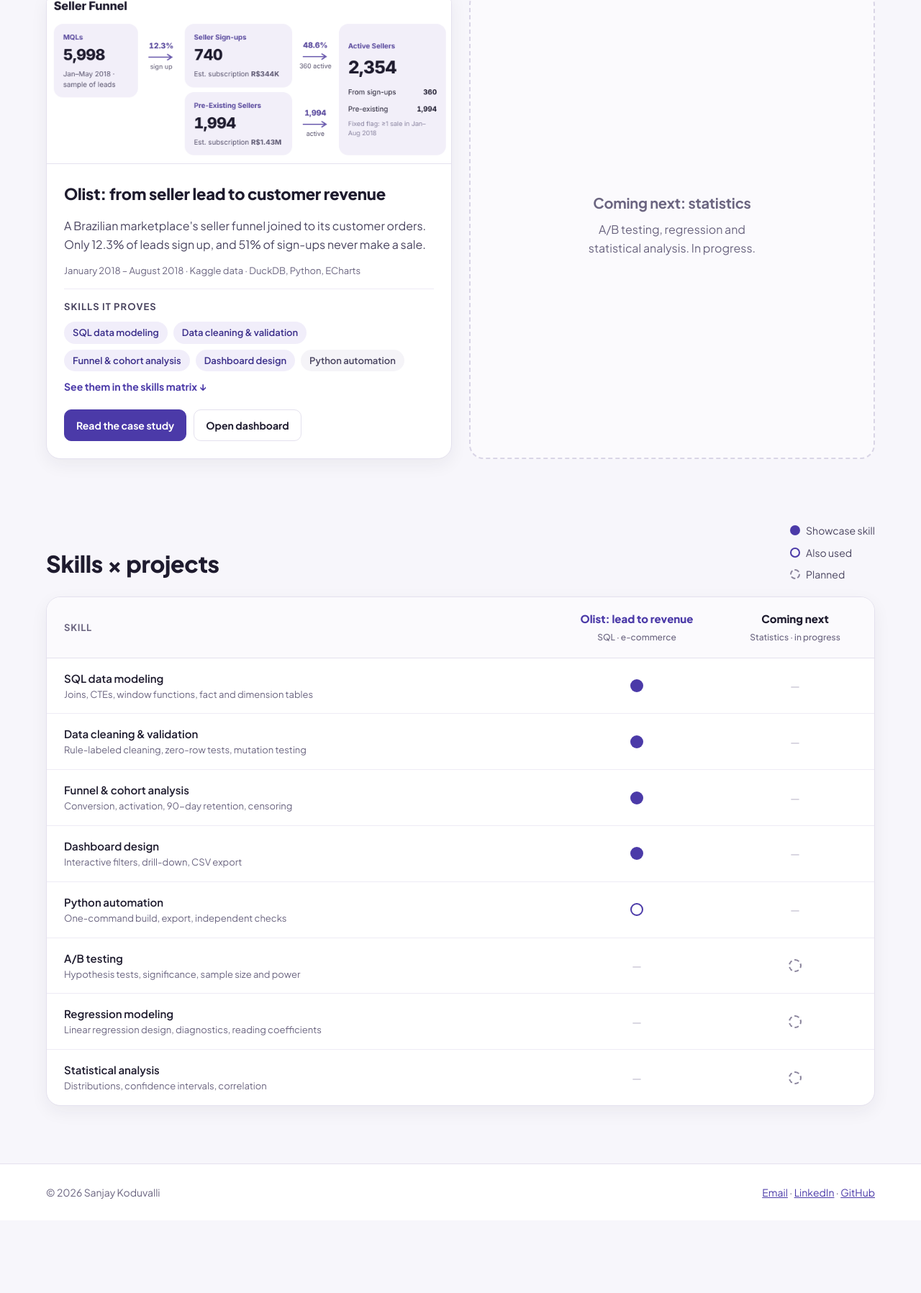
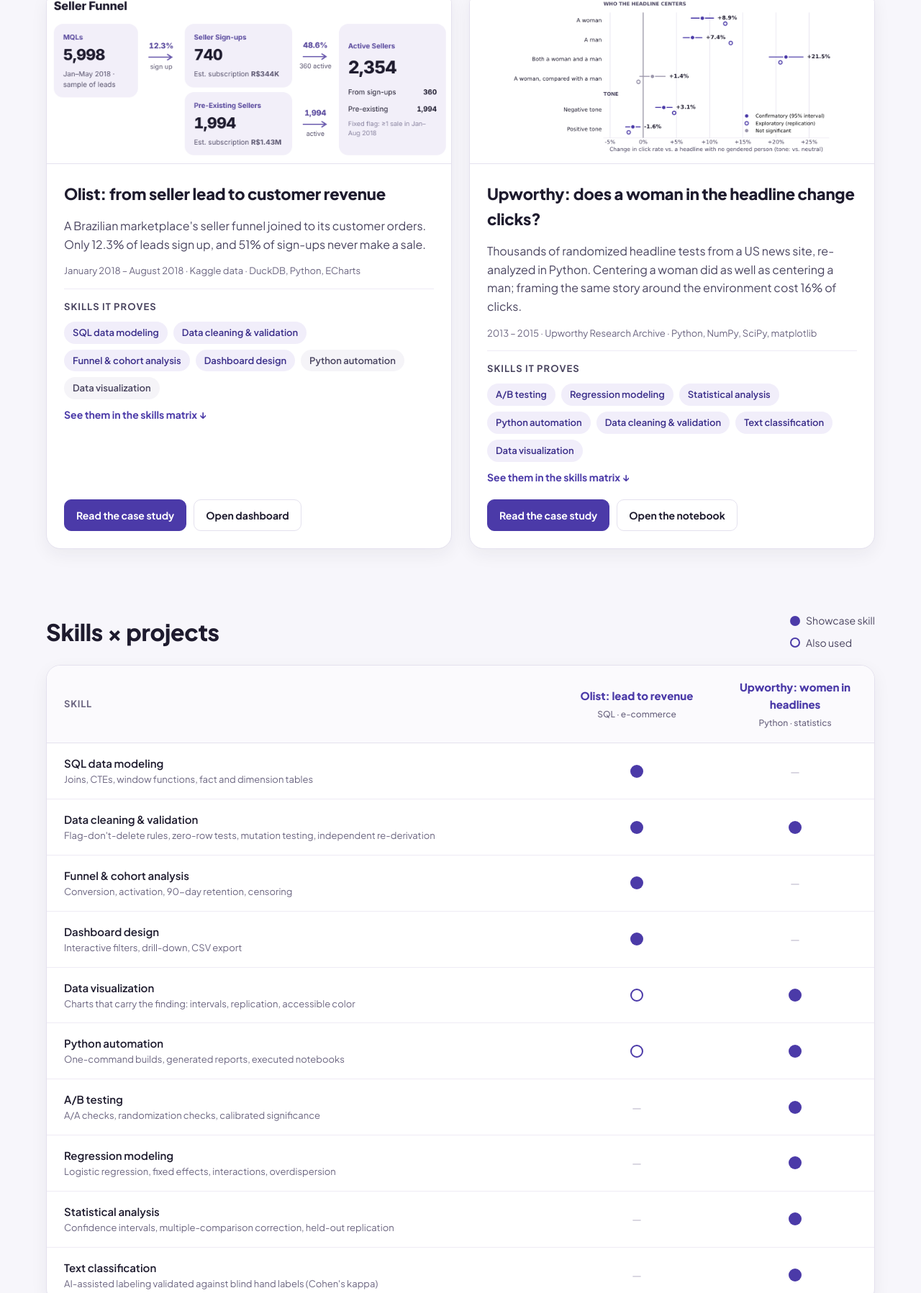
Before and after one commit to SanjayKoduvalli/sanjaykoduvalli.github.io, a plain HTML site: page index.html in a window 1280 px wide. Shown: the part 690-2487 px from the top of the page at 72% size. Before the commit the page ends 2386 px from the top, so only its background shows below. Drawn offline with Linux system fonts and the light colour scheme.

Commit message:
Add Upworthy project card and skills column; revise skills list

```diff
--- a/assets/site.css
+++ b/assets/site.css
@@ -107,6 +107,7 @@ a.dot:hover { background: var(--accent-soft); }
    the targeted column is tinted so the reader lands on it. */
 .matrix th[id] { scroll-margin-top: 200px; }
 .matrix:has(#matrix-olist:target) tr > :nth-child(2) { background: var(--accent-soft); }
+.matrix:has(#matrix-upworthy:target) tr > :nth-child(3) { background: var(--accent-soft); }
 .key { width: 14px; height: 14px; border-radius: 50%; box-sizing: border-box; display: inline-block; }
 .key.show { background: var(--accent); }
 .key.used { border: 2px solid var(--accent); }
--- a/index.html
+++ b/index.html
@@ -4,7 +4,7 @@
 <meta charset="utf-8">
 <meta name="viewport" content="width=device-width, initial-scale=1">
 <title>Sanjay Koduvalli · Analytics Portfolio</title>
-<meta name="description" content="Analytics portfolio of Sanjay Koduvalli: case studies with the full analysis and the dashboards they produced.">
+<meta name="description" content="Analytics portfolio of Sanjay Koduvalli: case studies with the full analysis, the code and what it produced.">
 <link rel="preconnect" href="https://fonts.googleapis.com">
 <link rel="preconnect" href="https://fonts.gstatic.com" crossorigin>
 <link rel="stylesheet" href="https://fonts.googleapis.com/css2?family=Plus+Jakarta+Sans:wght@400;500;600;700;800&display=swap">
@@ -77,6 +77,7 @@
               <span class="chip">Funnel &amp; cohort analysis</span>
               <span class="chip">Dashboard design</span>
               <span class="chip quiet">Python automation</span>
+              <span class="chip quiet">Data visualization</span>
             </div>
             <a class="skills-link" href="#matrix-olist">See them in the skills matrix ↓</a>
           </div>
@@ -86,9 +87,30 @@
           </div>
         </div>
       </article>
-      <article class="placeholder-card">
-        <h3>Coming next: statistics</h3>
-        <p>A/B testing, regression and statistical analysis. In progress.</p>
+      <article class="card project-card">
+        <img class="thumb" src="assets/upworthy-headlines.png" alt="Chart: headlines centering a woman (+8.9%) or a man (+7.4%) get more clicks than headlines with no gendered person; woman vs. man is not significantly different" width="1384" height="592" loading="lazy">
+        <div class="body">
+          <h3>Upworthy: does a woman in the headline change clicks?</h3>
+          <p>Thousands of randomized headline tests from a US news site, re-analyzed in Python. Centering a woman did as well as centering a man; framing the same story around the environment cost 16% of clicks.</p>
+          <p class="meta">2013 – 2015 · Upworthy Research Archive · Python, NumPy, SciPy, matplotlib</p>
+          <div class="card-skills">
+            <p class="label">Skills it proves</p>
+            <div class="chips">
+              <span class="chip">A/B testing</span>
+              <span class="chip">Regression modeling</span>
+              <span class="chip">Statistical analysis</span>
+              <span class="chip">Python automation</span>
+              <span class="chip">Data cleaning &amp; validation</span>
+              <span class="chip">Text classification</span>
+              <span class="chip">Data visualization</span>
+            </div>
+            <a class="skills-link" href="#matrix-upworthy">See them in the skills matrix ↓</a>
+          </div>
+          <div class="btns">
+            <a class="btn primary small" href="https://sanjaykoduvalli.github.io/upworthy_headlines/">Read the case study</a>
+            <a class="btn small" href="https://github.com/SanjayKoduvalli/upworthy_headlines/blob/main/notebooks/walkthrough.ipynb">Open the notebook</a>
+          </div>
+        </div>
       </article>
     </div>
   </section>
@@ -101,8 +123,7 @@
       <div class="legend" aria-label="Legend">
         <span><span class="key show" aria-hidden="true"></span>Showcase skill</span>
         <span><span class="key used" aria-hidden="true"></span>Also used</span>
-        <span><span class="key planned" aria-hidden="true"></span>Planned</span>
-      </div>
+              </div>
     </div>
     <div class="card matrix-box">
       <table class="matrix">
@@ -110,7 +131,7 @@
           <tr>
             <th scope="col">Skill</th>
             <th scope="col" id="matrix-olist"><a href="https://sanjaykoduvalli.github.io/olist_marketing_and_sales_dashboard/">Olist: lead to revenue</a><span class="sub">SQL · e-commerce</span></th>
-            <th scope="col">Coming next<span class="sub">Statistics · in progress</span></th>
+            <th scope="col" id="matrix-upworthy"><a href="https://sanjaykoduvalli.github.io/upworthy_headlines/">Upworthy: women in headlines</a><span class="sub">Python · statistics</span></th>
           </tr>
         </thead>
         <tbody>
@@ -120,9 +141,9 @@
             <td>—</td>
           </tr>
           <tr>
-            <th scope="row">Data cleaning &amp; validation<span class="sub">Rule-labeled cleaning, zero-row tests, mutation testing</span></th>
+            <th scope="row">Data cleaning &amp; validation<span class="sub">Flag-don't-delete rules, zero-row tests, mutation testing, independent re-derivation</span></th>
             <td><a class="dot show" href="https://sanjaykoduvalli.github.io/olist_marketing_and_sales_dashboard/#clean" aria-label="Olist: data cleaning and validation (showcase)"></a></td>
-            <td>—</td>
+            <td><a class="dot show" href="https://sanjaykoduvalli.github.io/upworthy_headlines/#clean" aria-label="Upworthy: data cleaning and validation (showcase)"></a></td>
           </tr>
           <tr>
             <th scope="row">Funnel &amp; cohort analysis<span class="sub">Conversion, activation, 90-day retention, censoring</span></th>
@@ -135,24 +156,34 @@
             <td>—</td>
           </tr>
           <tr>
-            <th scope="row">Python automation<span class="sub">One-command build, export, independent checks</span></th>
-            <td><a class="dot used" href="https://sanjaykoduvalli.github.io/olist_marketing_and_sales_dashboard/#valid" aria-label="Olist: Python automation (also used)"></a></td>
-            <td>—</td>
+            <th scope="row">Data visualization<span class="sub">Charts that carry the finding: intervals, replication, accessible color</span></th>
+            <td><a class="dot used" href="https://sanjaykoduvalli.github.io/olist_marketing_and_sales_dashboard/#dash" aria-label="Olist: data visualization (also used)"></a></td>
+            <td><a class="dot show" href="https://sanjaykoduvalli.github.io/upworthy_headlines/#gender" aria-label="Upworthy: data visualization (showcase)"></a></td>
           </tr>
           <tr>
-            <th scope="row">A/B testing<span class="sub">Hypothesis tests, significance, sample size and power</span></th>
-            <td>—</td>
-            <td><span class="dot planned" role="img" aria-label="Upcoming statistics project: A/B testing (planned)"></span></td>
+            <th scope="row">Python automation<span class="sub">One-command builds, generated reports, executed notebooks</span></th>
+            <td><a class="dot used" href="https://sanjaykoduvalli.github.io/olist_marketing_and_sales_dashboard/#valid" aria-label="Olist: Python automation (also used)"></a></td>
+            <td><a class="dot show" href="https://sanjaykoduvalli.github.io/upworthy_headlines/#how" aria-label="Upworthy: Python automation (showcase)"></a></td>
           </tr>
           <tr>
-            <th scope="row">Regression modeling<span class="sub">Linear regression design, diagnostics, reading coefficients</span></th>
+            <th scope="row">A/B testing<span class="sub">A/A checks, randomization checks, calibrated significance</span></th>
             <td>—</td>
-            <td><span class="dot planned" role="img" aria-label="Upcoming statistics project: regression modeling (planned)"></span></td>
+            <td><a class="dot show" href="https://sanjaykoduvalli.github.io/upworthy_headlines/#aa" aria-label="Upworthy: A/B testing (showcase)"></a></td>
           </tr>
           <tr>
-            <th scope="row">Statistical analysis<span class="sub">Distributions, confidence intervals, correlation</span></th>
+            <th scope="row">Regression modeling<span class="sub">Logistic regression, fixed effects, interactions, overdispersion</span></th>
             <td>—</td>
-            <td><span class="dot planned" role="img" aria-label="Upcoming statistics project: statistical analysis (planned)"></span></td>
+            <td><a class="dot show" href="https://sanjaykoduvalli.github.io/upworthy_headlines/#model" aria-label="Upworthy: regression modeling (showcase)"></a></td>
+          </tr>
+          <tr>
+            <th scope="row">Statistical analysis<span class="sub">Confidence intervals, multiple-comparison correction, held-out replication</span></th>
+            <td>—</td>
+            <td><a class="dot show" href="https://sanjaykoduvalli.github.io/upworthy_headlines/#find" aria-label="Upworthy: statistical analysis (showcase)"></a></td>
+          </tr>
+          <tr>
+            <th scope="row">Text classification<span class="sub">AI-assisted labeling validated against blind hand labels (Cohen's kappa)</span></th>
+            <td>—</td>
+            <td><a class="dot show" href="https://sanjaykoduvalli.github.io/upworthy_headlines/#labels" aria-label="Upworthy: text classification (showcase)"></a></td>
           </tr>
         </tbody>
       </table>
```
Also changed, not shown: assets/upworthy-headlines.png (added), 3 other files.
